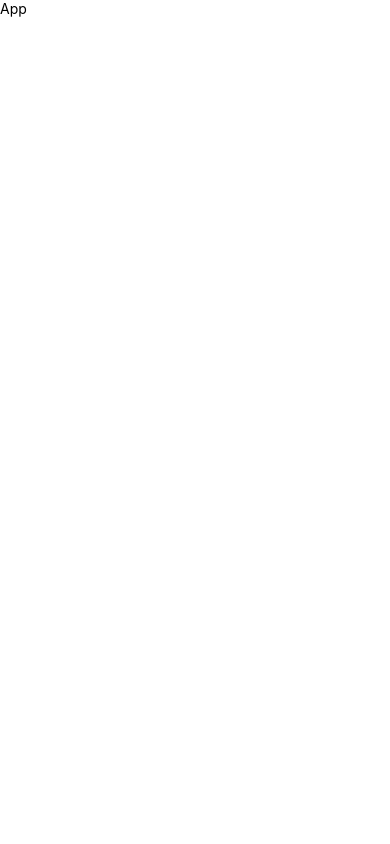
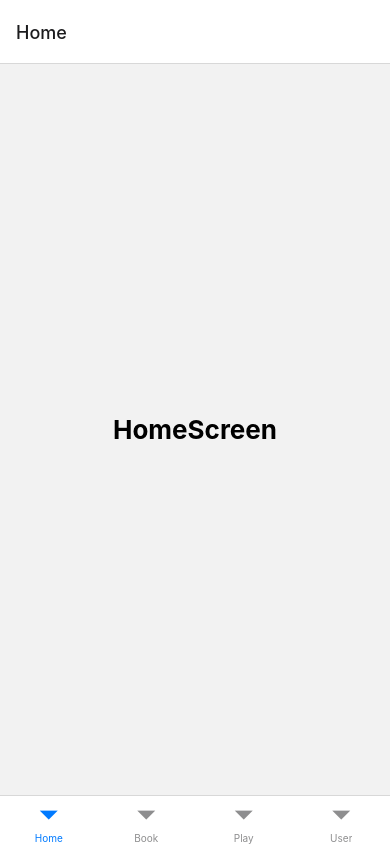
Before and after one commit to sauravtand/futsalApp, a React Native app: screen /Home in a window 390 px wide. Built offline with nearby package versions, Linux system fonts and the light colour scheme.

Commit message:
navigation part 2

```diff
--- a/App.js
+++ b/App.js
@@ -1,10 +1,10 @@
 import { View, Text } from 'react-native'
 import React from 'react'
+import { createBottomTabNavigator } from '@react-navigation/bottom-tabs'
+import MainContainer from './navigation/MainContainer'
 
 export default function App() {
   return (
-    <View>
-      <Text>App</Text>
-    </View>
+    <MainContainer/>
   )
 }
--- /dev/null
+++ b/navigation/MainContainer.js
@@ -0,0 +1,29 @@
+import { View, Text } from 'react-native'
+import React from 'react'
+import { NavigationContainer } from '@react-navigation/native'
+import {createBottomTabNavigator} from '@react-navigation/bottom-tabs'
+
+
+
+
+//Screens
+import HomeScreen from './Screens/HomeScreen'
+import BookScreen from './Screens/BookScreen'
+import PlayScreen from './Screens/PlayScreen'
+import ProfileScreen from './Screens/ProfileScreen'
+
+
+const Tab=createBottomTabNavigator();
+export default function MainContainer() {
+  return(
+    <NavigationContainer>
+      <Tab.Navigator>
+      <Tab.Screen name="Home" component={HomeScreen}/>
+      <Tab.Screen name="Book" component={BookScreen}/>
+      <Tab.Screen name="Play" component={PlayScreen}/>
+      <Tab.Screen name="User" component={ProfileScreen}/>
+    </Tab.Navigator>
+    </NavigationContainer>
+
+  );
+}
--- /dev/null
+++ b/navigation/Screens/BookScreen.js
@@ -0,0 +1,10 @@
+import { View, Text } from 'react-native'
+import React from 'react'
+
+export default function BookScreen() {
+  return (
+    <View>
+      <Text>BookScreen</Text>
+    </View>
+  )
+}
--- /dev/null
+++ b/navigation/Screens/HomeScreen.js
@@ -0,0 +1,10 @@
+import { View, Text } from 'react-native'
+import React from 'react'
+
+export default function HomeScreen(navigation) {
+  return (
+    <View style={{flex:1, alignItems:'center',justifyContent:'center'}}>
+      <Text onPress={()=> alert('This is the Home Screen.')} style={{fontSize:26,fontWeight:'bold'}}>HomeScreen</Text>
+    </View>
+  )
+}
--- /dev/null
+++ b/navigation/Screens/PlayScreen.js
@@ -0,0 +1,10 @@
+import { View, Text } from 'react-native'
+import React from 'react'
+
+export default function PlayScreen() {
+  return (
+    <View>
+      <Text>PlayScreen</Text>
+    </View>
+  )
+}
--- /dev/null
+++ b/navigation/Screens/ProfileScreen.js
@@ -0,0 +1,10 @@
+import { View, Text } from 'react-native'
+import React from 'react'
+
+export default function ProfileScreen() {
+  return (
+    <View>
+      <Text>ProfileScreen</Text>
+    </View>
+  )
+}
--- a/package.json
+++ b/package.json
@@ -10,6 +10,7 @@
     "test": "jest"
   },
   "dependencies": {
+    "@flaticon/flaticon-uicons": "^3.1.0",
     "@react-navigation/bottom-tabs": "^6.5.12",
     "@react-navigation/native": "^6.1.10",
     "@react-navigation/native-stack": "^6.9.18",
@@ -19,7 +20,7 @@
     "react-native-gesture-handler": "^2.15.0",
     "react-native-safe-area-context": "^4.9.0",
     "react-native-screens": "^3.29.0",
-    "react-native-vector-icons": "^10.0.3"
+    "react-native-vector-icons": "^4.6.0"
   },
   "devDependencies": {
     "@babel/core": "^7.20.0",
```
Also changed, not shown: 2 other files (tests, documents, lock files or other folders).
